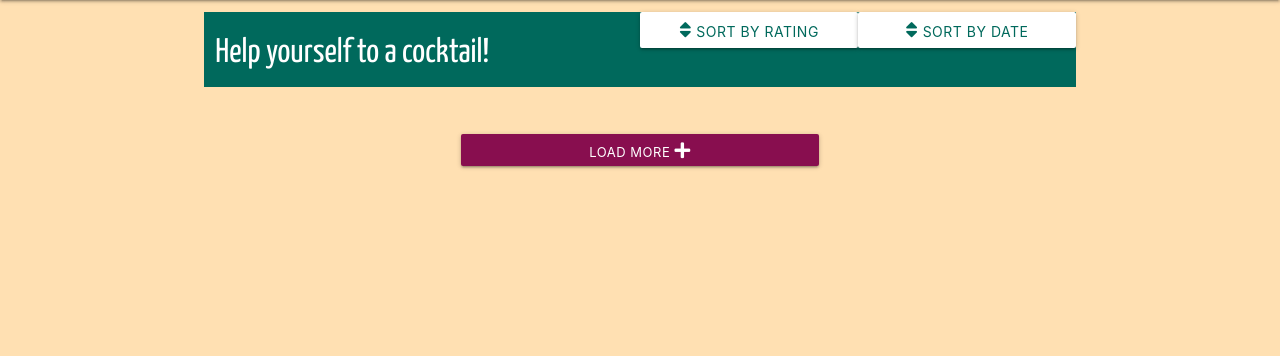
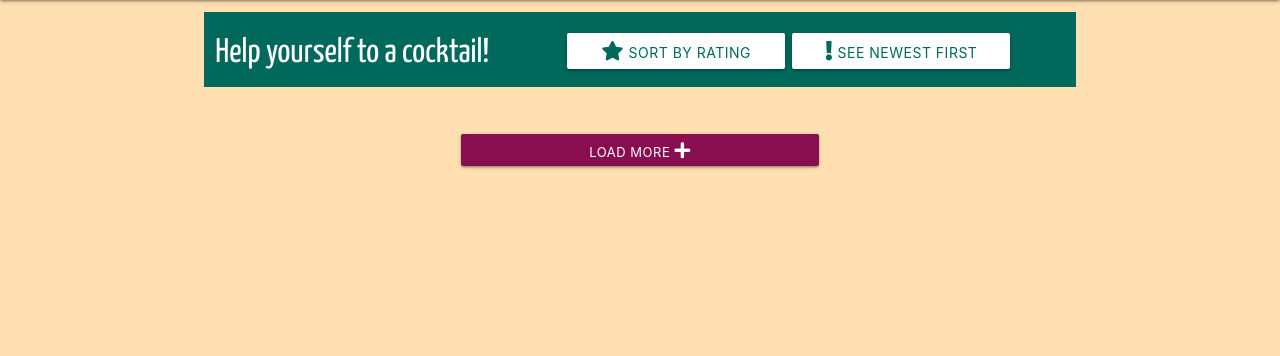
Before and after one commit to gabyguedezh/cocktail-recipe-book, a Flask app: page /get_cocktails in a window 1280 px wide. Shown: the part 64-420 px from the top of the page. Run offline with Flask 2, Linux system fonts and the light colour scheme; data that the repository does not hold is empty; some libraries are stand-ins or nearby versions.

Commit message:
styles position of sorting buttons

```diff
--- a/static/starter-template/css/style.css
+++ b/static/starter-template/css/style.css
@@ -138,6 +138,9 @@ don't overflow their boxes*/
 
 #sorting-bar > a {
     color: #00695c;
+    margin-top: 1.5em;
+    /*width: 25%*/
+    margin-right: 0.5em;
 }
 
 /* MY RECIPES */
--- a/templates/cocktails.html
+++ b/templates/cocktails.html
@@ -1,8 +1,8 @@
 {% extends 'base.html'%} {% block content %}
 <div id="sorting-bar" class="row #00695c teal darken-3">
-    <h4 class="art-deco-font col s12 m6">Help yourself to a cocktail!</h4>
-    <a id="sort-by-rating-button" class="waves-effect waves-light btn white col s6 m3"><i class="fas fa-sort"></i> Sort by Rating</a>
-    <a id="sort-by-date-button" class="waves-effect waves-light btn white col s6 m3"><i class="fas fa-sort"></i> Sort by Date</a>
+    <h4 class="art-deco-font col s12 m5">Help yourself to a cocktail!</h4>
+    <a id="sort-by-rating-button" class="waves-effect waves-light btn white col s6 m3"><i class="fas fa-star"></i> Sort by Rating</a>
+    <a id="sort-by-date-button" class="waves-effect waves-light btn white col s6 m3"><i class="fas fa-exclamation"></i> See Newest First</a>
 </div>
 <div id="recipe-cards" class="row">
     {% for recipe in recipes %}
```
